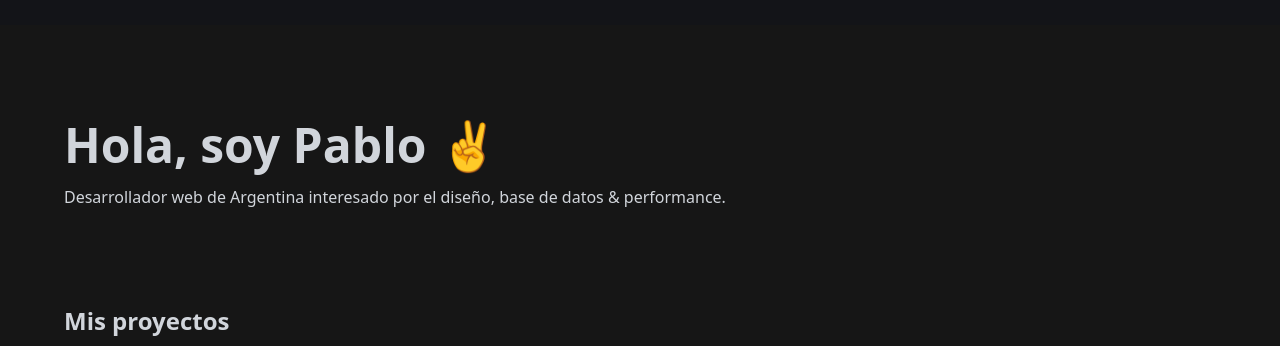
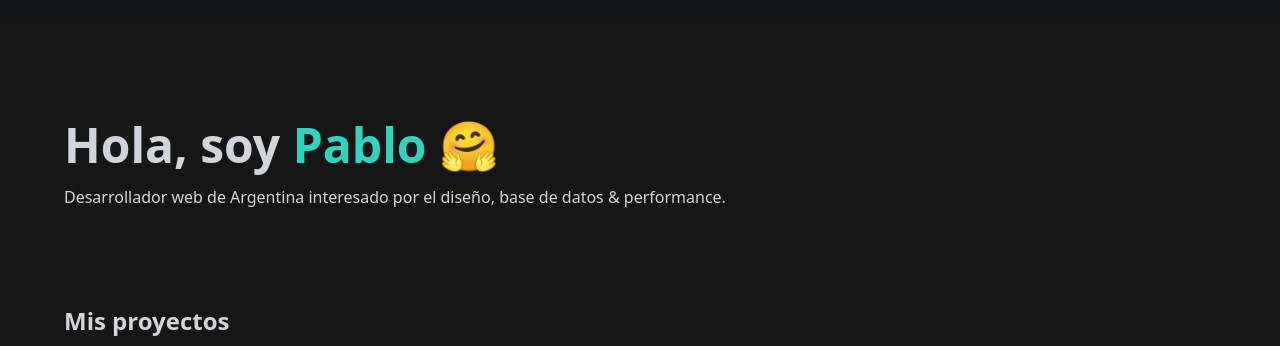
Before and after one commit to PabloChavez03/portafolio-3.0, an Astro site: page / in a window 1280 px wide. Shown: the part 67-413 px from the top of the page. Built offline with nearby package versions, Linux system fonts and the light colour scheme; Astro itself is replaced by a stand-in of ours.

Commit message:
add color by name

```diff
--- a/src/components/widgets/hero.astro
+++ b/src/components/widgets/hero.astro
@@ -3,7 +3,7 @@
     <div class="flex w-full max-w-6xl items-center justify-between">
       <div>
         <h1 class="mb-4 text-3xl font-bold md:text-5xl">
-          Hola, soy Pablo ✌️
+          Hola, soy <span class="text-[#2DD4BF]">Pablo</span> 🤗
         </h1>
         <p class="text-md text-gray-300">
           Desarrollador web de Argentina interesado por el diseño, base de datos &amp; performance.
```
